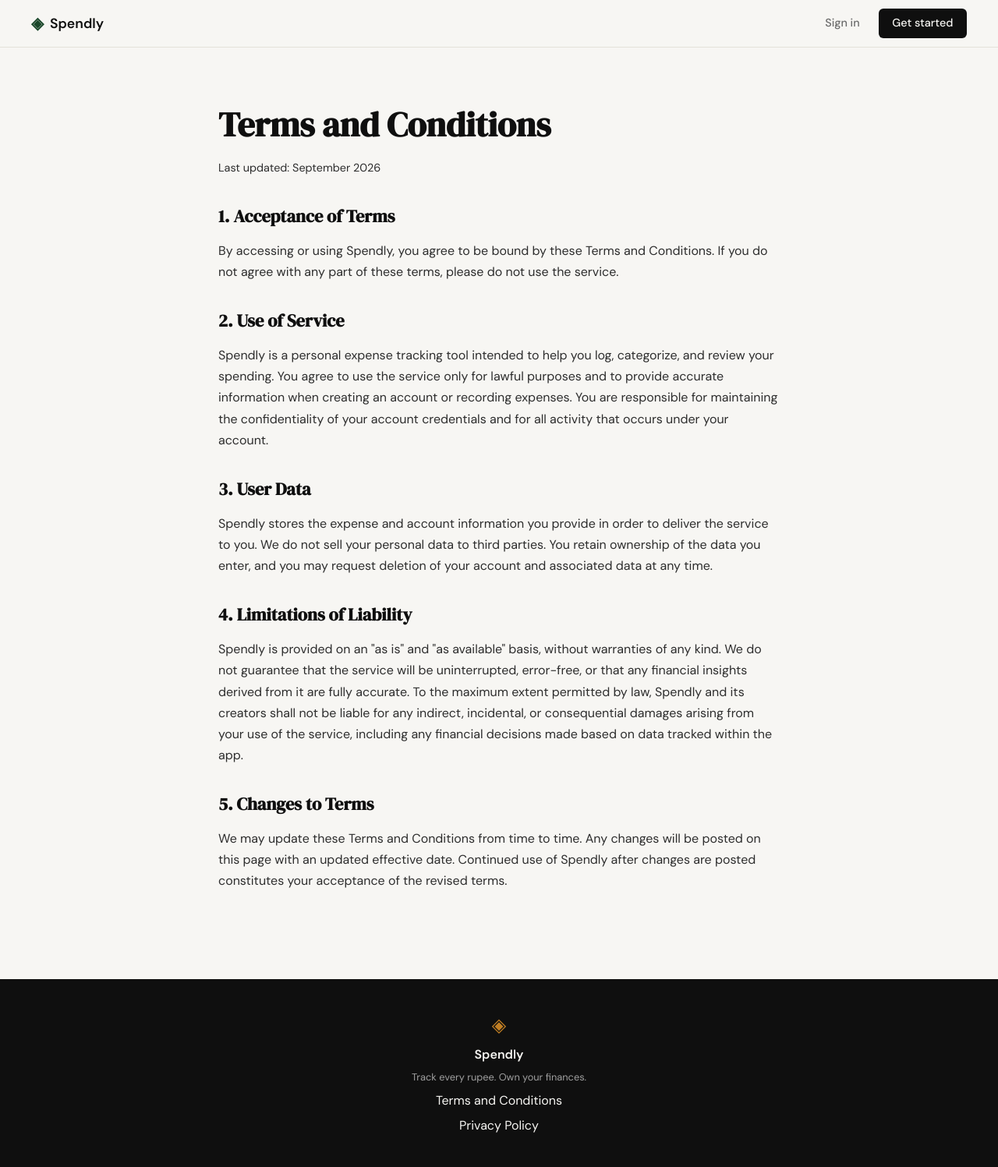
After one commit to muralikpv/spendly, a Flask app: page /terms in a window 1280 px wide. The commit adds this page. Shown: the whole page at 78% size. Run offline with Flask 3, Linux system fonts and the light colour scheme.

Commit message:
landing: add terms and conditions age and route

```diff
--- a/app.py
+++ b/app.py
@@ -20,6 +20,11 @@ def register():
 @app.route("/login")
 def login():
     return render_template("login.html")
+
+
+@app.route("/terms")
+def terms():
+    return render_template("terms.html")
 
 
 # ------------------------------------------------------------------ #
--- a/static/css/style.css
+++ b/static/css/style.css
@@ -369,6 +369,46 @@ a { color: inherit; text-decoration: none; }
 }
 
 /* ------------------------------------------------------------------ */
+/* Legal pages                                                         */
+/* ------------------------------------------------------------------ */
+
+.legal {
+    padding: 4rem 2rem 6rem;
+}
+
+.legal-inner {
+    max-width: 720px;
+    margin: 0 auto;
+}
+
+.legal-title {
+    font-family: var(--font-display);
+    font-size: clamp(2rem, 4vw, 2.75rem);
+    color: var(--ink);
+    margin-bottom: 0.5rem;
+}
+
+.legal-updated {
+    color: var(--ink-faint);
+    font-size: 0.9rem;
+    margin-bottom: 2.5rem;
+}
+
+.legal-inner h2 {
+    font-family: var(--font-display);
+    font-size: 1.4rem;
+    color: var(--ink);
+    margin-top: 2rem;
+    margin-bottom: 0.75rem;
+}
+
+.legal-inner p {
+    color: var(--ink-soft);
+    line-height: 1.7;
+    margin-bottom: 1rem;
+}
+
+/* ------------------------------------------------------------------ */
 /* Auth pages                                                          */
 /* ------------------------------------------------------------------ */
 
--- a/templates/base.html
+++ b/templates/base.html
@@ -34,7 +34,7 @@
             <span class="brand-icon">◈</span>
             <span class="footer-name">Spendly</span>
             <p class="footer-copy">Track every rupee. Own your finances.</p>
-            <a href="#">Terms and Conditions</a>
+            <a href="{{ url_for('terms') }}">Terms and Conditions</a>
             <a href="#">Privacy Policy</a>
         </div>
     </footer>
--- /dev/null
+++ b/templates/terms.html
@@ -0,0 +1,58 @@
+{% extends "base.html" %}
+
+{% block title %}Terms and Conditions — Spendly{% endblock %}
+
+{% block content %}
+
+<section class="legal">
+    <div class="legal-inner">
+        <h1 class="legal-title">Terms and Conditions</h1>
+        <p class="legal-updated">Last updated: September 2026</p>
+
+        <h2>1. Acceptance of Terms</h2>
+        <p>
+            By accessing or using Spendly, you agree to be bound by these Terms and
+            Conditions. If you do not agree with any part of these terms, please do
+            not use the service.
+        </p>
+
+        <h2>2. Use of Service</h2>
+        <p>
+            Spendly is a personal expense tracking tool intended to help you log,
+            categorize, and review your spending. You agree to use the service only
+            for lawful purposes and to provide accurate information when creating an
+            account or recording expenses. You are responsible for maintaining the
+            confidentiality of your account credentials and for all activity that
+            occurs under your account.
+        </p>
+
+        <h2>3. User Data</h2>
+        <p>
+            Spendly stores the expense and account information you provide in order
+            to deliver the service to you. We do not sell your personal data to third
+            parties. You retain ownership of the data you enter, and you may request
+            deletion of your account and associated data at any time.
+        </p>
+
+        <h2>4. Limitations of Liability</h2>
+        <p>
+            Spendly is provided on an "as is" and "as available" basis, without
+            warranties of any kind. We do not guarantee that the service will be
+            uninterrupted, error-free, or that any financial insights derived from it
+            are fully accurate. To the maximum extent permitted by law, Spendly and
+            its creators shall not be liable for any indirect, incidental, or
+            consequential damages arising from your use of the service, including any
+            financial decisions made based on data tracked within the app.
+        </p>
+
+        <h2>5. Changes to Terms</h2>
+        <p>
+            We may update these Terms and Conditions from time to time. Any changes
+            will be posted on this page with an updated effective date. Continued use
+            of Spendly after changes are posted constitutes your acceptance of the
+            revised terms.
+        </p>
+    </div>
+</section>
+
+{% endblock %}
```
